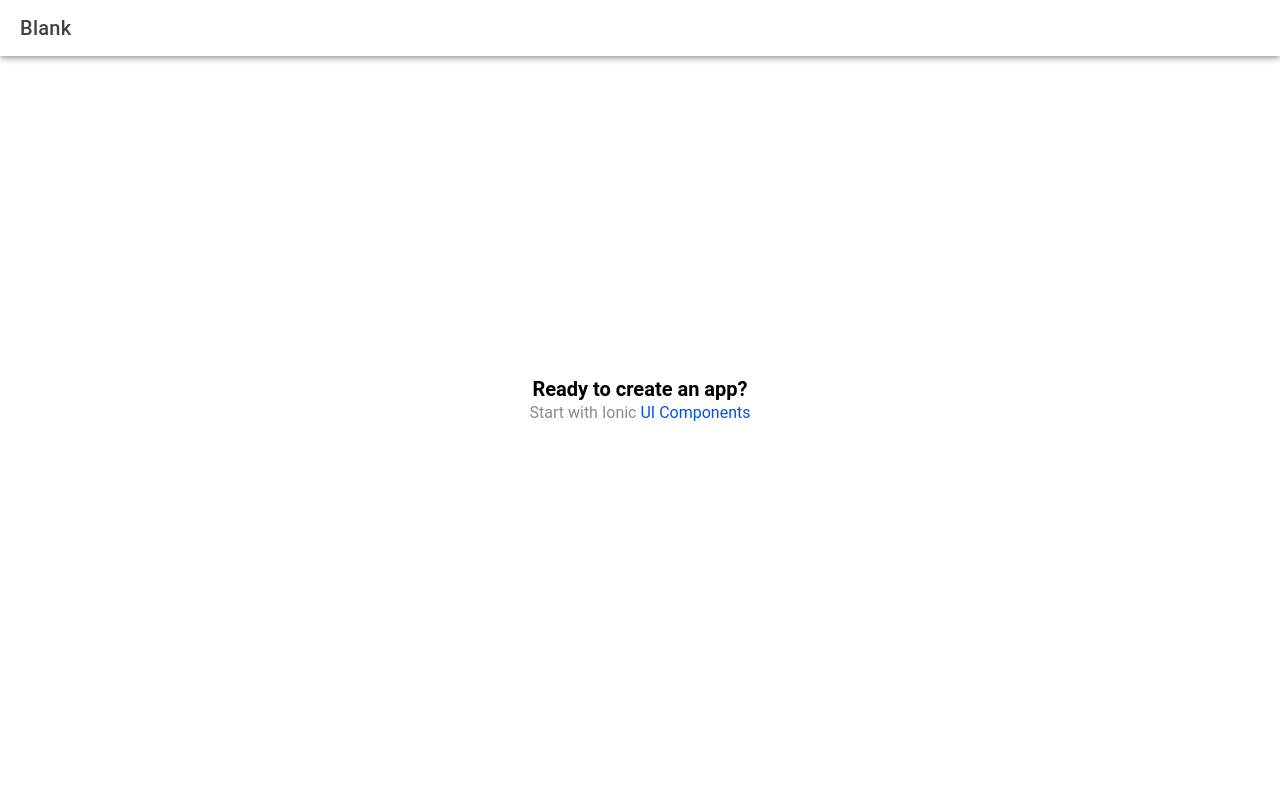
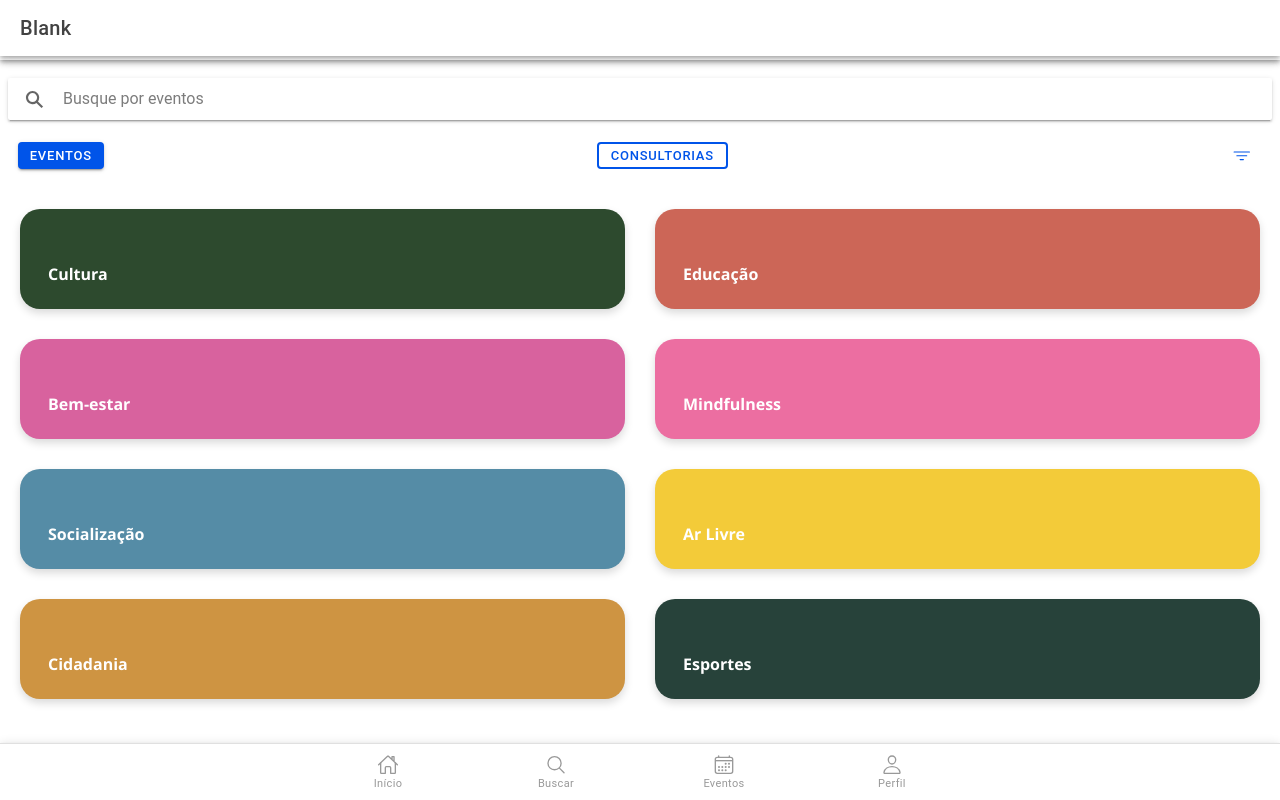
Before and after one commit to brunaesena/desplug-app, a React (Vite) app: page /home in a window 1280 px wide. Built offline with nearby package versions, Linux system fonts and the light colour scheme.

Commit message:
criação da pagina inicial

```diff
--- a/src/components/ExploreContainer.css
+++ b/src/components/ExploreContainer.css
@@ -1,24 +1,82 @@
-#container {
+
+.app-title {
   text-align: center;
-  position: absolute;
-  left: 0;
-  right: 0;
-  top: 50%;
-  transform: translateY(-50%);
+  color: #5aa6e0;
+  font-weight: 700;
+  font-size: 24px;
+  margin-top: 8px;
+  font-family: 'Segoe UI', sans-serif;
 }
 
-#container strong {
-  font-size: 20px;
-  line-height: 26px;
+
+.filter-buttons {
+  display: flex;
+  justify-content: space-between;
+  padding: 0 16px;
+  margin-top: 10px;
+  margin-bottom: 16px;
+  gap: 8px;
 }
 
-#container p {
-  font-size: 16px;
-  line-height: 22px;
-  color: #8c8c8c;
-  margin: 0;
+
+.event-card {
+  height: 100px;
+  display: flex;
+  align-items: flex-end;
+  border-radius: 20px;
+  color: white;
+  padding: 12px;
+  box-shadow: 0 4px 8px rgba(0, 0, 0, 0.15);
+  transition: transform 0.2s ease;
 }
 
-#container a {
-  text-decoration: none;
+.event-card:hover {
+  transform: scale(1.02);
 }
+
+.event-card h3 {
+  margin: 0;
+  font-weight: 600;
+  font-size: 16px;
+  font-family: 'Segoe UI', sans-serif;
+}
+
+
+ion-tab-bar {
+  --background: #ffffff;
+  border-top: 1px solid #e0e0e0;
+}
+
+ion-tab-button {
+  color: #999999;
+  --color-selected: #5aa6e0;
+  display: flex;
+  flex-direction: column;
+  justify-content: center;
+  padding: 4px 0;
+}
+
+ion-tab-button ion-icon {
+  font-size: 22px;
+  margin-bottom: 2px;
+}
+
+ion-tab-button ion-label {
+  font-size: 11px;
+}
+
+
+ion-searchbar {
+  padding: 0 12px;
+  margin-top: 10px;
+  margin-bottom: 6px;
+  --box-shadow: none;
+  --border-radius: 12px;
+}
+
+.app-logo {
+  height: 40px;
+  object-fit: contain;
+  margin: 6px auto;
+  display: block;
+}
--- a/src/components/ExploreContainer.tsx
+++ b/src/components/ExploreContainer.tsx
@@ -1,13 +1,107 @@
+import './ExploreContainer.css';
+import React from 'react';
+import {
+  IonContent,
+  IonHeader,
+  IonPage,
+  IonTitle,
+  IonToolbar,
+  IonFooter,
+  IonTabBar,
+  IonTabButton,
+  IonIcon,
+  IonLabel,
+  IonSearchbar,
+  IonButton,
+  IonGrid,
+  IonRow,
+  IonCol,
+  IonCard,
+  IonCardContent
+
+} from '@ionic/react';
+import {
+  homeOutline,
+  searchOutline,
+  chatbubbleEllipsesOutline,
+  calendarOutline,
+  personOutline,
+  filterOutline
+
+
+} from 'ionicons/icons';
+
 import './ExploreContainer.css';
 
-interface ContainerProps { }
+const categories = [
+  { name: 'Cultura', color: '#2d4a2e' },
+  { name: 'Educação', color: '#cc6657' },
+  { name: 'Bem-estar', color: '#d8629e' },
+  { name: 'Mindfulness', color: '#ec6ea1' },
+  { name: 'Socialização', color: '#558ca6' },
+  { name: 'Ar Livre', color: '#f3cb39' },
+  { name: 'Cidadania', color: '#ce9442' },
+  { name: 'Esportes', color: '#27423a' },
+];
 
-const ExploreContainer: React.FC<ContainerProps> = () => {
+const ExploreContainer: React.FC = () => {
   return (
-    <div id="container">
-      <strong>Ready to create an app?</strong>
-      <p>Start with Ionic <a target="_blank" rel="noopener noreferrer" href="https://ionicframework.com/docs/components">UI Components</a></p>
-    </div>
+    <IonPage>
+      <IonHeader>
+        <IonToolbar>
+        <IonTitle className="app-title">
+        <img src="/logo.png" alt="Desplug logo" className="app-logo" />
+        </IonTitle>
+
+        </IonToolbar>
+      </IonHeader>
+
+      <IonContent>
+        <IonSearchbar placeholder="Busque por eventos" showClearButton="focus" />
+        <div className="filter-buttons">
+          <IonButton size="small">Eventos</IonButton>
+          <IonButton size="small" fill="outline">Consultorias</IonButton>
+          <IonButton size="small" fill="clear">
+            <IonIcon icon={filterOutline} />
+          </IonButton>
+        </div>
+
+        <IonGrid>
+          <IonRow>
+            {categories.map((cat, index) => (
+              <IonCol size="6" key={index}>
+                <IonCard style={{ backgroundColor: cat.color }} className="event-card">
+                  <IonCardContent>
+                    <h3>{cat.name}</h3>
+                  </IonCardContent>
+                </IonCard>
+              </IonCol>
+            ))}
+          </IonRow>
+        </IonGrid>
+      </IonContent>
+
+      <IonFooter>
+        <IonTabBar slot="bottom">
+          <IonTabButton tab="home">
+            <IonIcon icon={homeOutline} />
+            <IonLabel>Início</IonLabel>
+          </IonTabButton>
+          <IonTabButton tab="buscar">
+            <IonIcon icon={searchOutline} />
+            <IonLabel>Buscar</IonLabel>
+          </IonTabButton>
+          <IonTabButton tab="eventos">
+            <IonIcon icon={calendarOutline} />
+            <IonLabel>Eventos</IonLabel>
+          </IonTabButton>
+          <IonTabButton tab="perfil">
+            <IonIcon icon={personOutline} />
+            <IonLabel>Perfil</IonLabel>
+          </IonTabButton>
+        </IonTabBar>
+      </IonFooter>
+    </IonPage>
   );
 };
 
```
Also changed, not shown: src/pages/home/home.tsx (+13 -0 lines).
